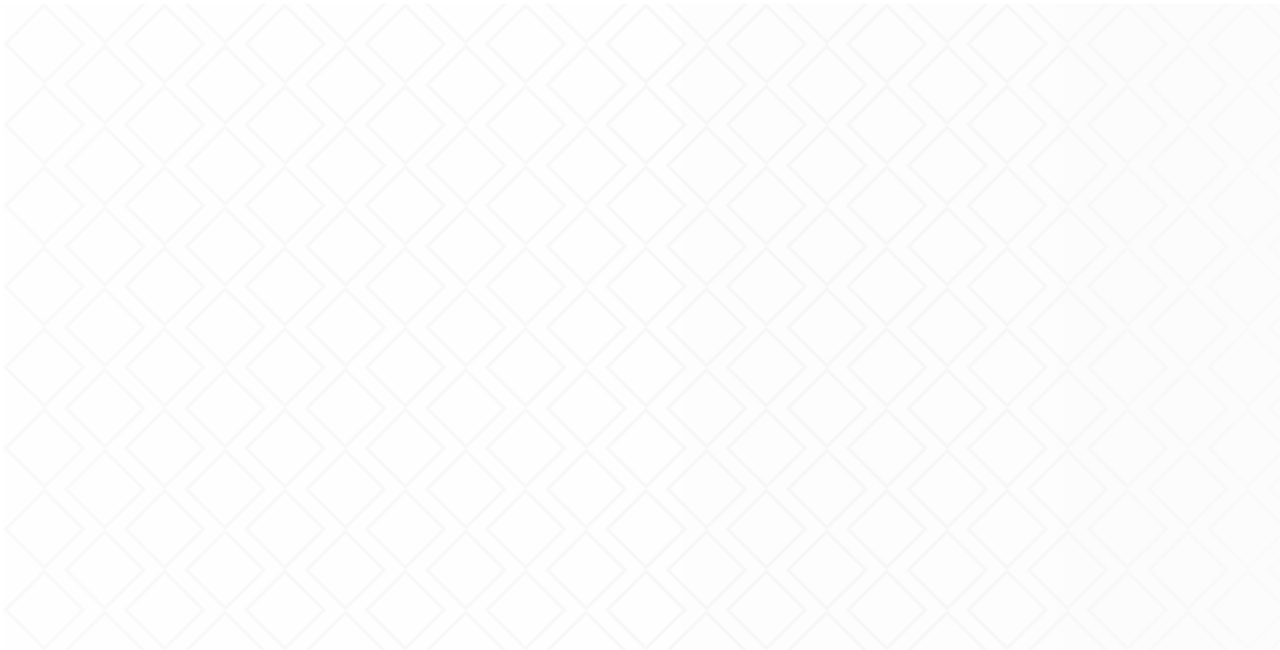
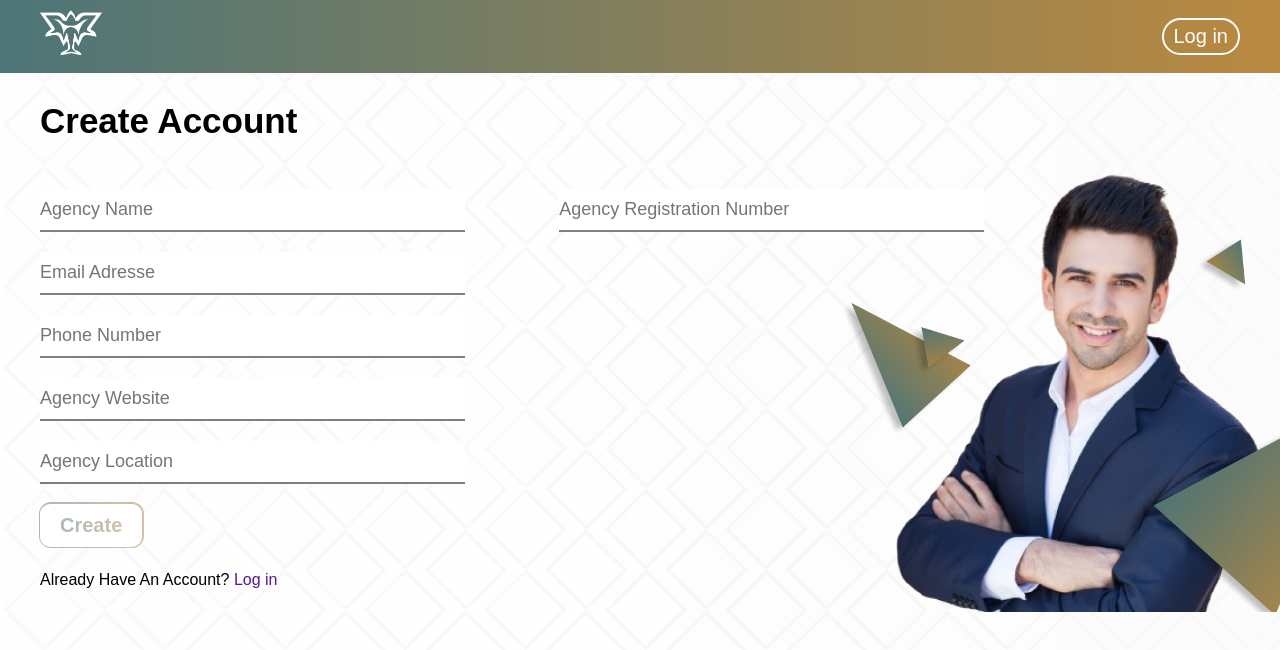
Before and after one commit to dhiaa00/Wanderlust--Traveling-Web-app, a React (Vite) app in the folder front-end/: page /signup/agency in a window 1280 px wide. Before the commit this address had no page. Shown: the top 650 px of the page. Built offline with nearby package versions, Linux system fonts and the light colour scheme; the HTML template or start-up script is replaced by a standard one.

Commit message:
front-end: creating singleTourPage for agency

```diff
--- a/front-end/src/App.jsx
+++ b/front-end/src/App.jsx
@@ -1,8 +1,9 @@
-import "./App.css";
 import { Routes, Route, Outlet } from "react-router-dom";
 import SignUp from "./pages/forms/SignUp";
 import SignUpTourist from "./pages/forms/SignUpTourist";
 import NavBar from "./components/navbar/NavBar";
+import SignUpAgency from "./pages/forms/SignUpAgency";
+import SingleTourPage from "./pages/Agency/SignleTour/SingleTourPage";
 
 function App() {
   return (
@@ -17,7 +18,9 @@
         }>
         <Route index element={<SignUp />} />
         <Route path="tourist" element={<SignUpTourist />} />
+        <Route path="agency" element={<SignUpAgency />} />
       </Route>
+      <Route path="/agencies" element={<SingleTourPage />} />
     </Routes>
   );
 }
--- /dev/null
+++ b/front-end/src/components/agency/navbar/AgencyNavbar.jsx
@@ -0,0 +1,22 @@
+import React from "react";
+
+const AgencyNavbar = () => {
+  const [displayMenu, setDisplayMenu] = useState(false);
+  return (
+    <div className="agency-navbar">
+      <div className="agency-navbar__logo"></div>
+      <div className="agency-navbar__links">
+        {displayMenu ? (
+          <div className="agency-navbar__menu">{/* waiting for design */}</div>
+        ) : (
+          // svg element for the menu icon
+          <svg path="../../../SVGs/menu icon.svg"></svg>
+        )}
+      </div>
+      {/* help icon */}
+      <svg path="../../../SVGs/help.svg"></svg>
+    </div>
+  );
+};
+
+export default AgencyNavbar;
--- a/front-end/src/components/navbar/NavBar.jsx
+++ b/front-end/src/components/navbar/NavBar.jsx
@@ -1,12 +1,15 @@
 import React from "react";
 import logo from "../../images/logo.png";
 import SignLog from "../buttons/SignLogBtn";
+import { Link } from "react-router-dom";
 import "./navbar.css";
 
 const NavBar = () => {
   return (
     <div className="navbar">
-      <img className="logo" src={logo} alt="logo" />
+      <Link to="/">
+        <img className="logo" src={logo} alt="logo" />
+      </Link>
       <SignLog text={"Log in"} />
     </div>
   );
--- a/front-end/src/index.css
+++ b/front-end/src/index.css
@@ -24,6 +24,7 @@
   background-image: url("./images/banner.png");
   background-repeat: no-repeat;
   background-size: cover;
+  overflow-x: hidden;
 }
 
 h1,
--- /dev/null
+++ b/front-end/src/pages/Agency/SignleTour/SingleTourPage.jsx
@@ -0,0 +1,13 @@
+import React from "react";
+import "./singletourpage.css";
+import AgencyNavbar from "../../../components/agency/navbar/AgencyNavbar";
+
+const SingleTourPage = () => {
+  return (
+    <div className="signle-tour-page">
+      <AgencyNavbar />
+    </div>
+  );
+};
+
+export default SingleTourPage;
--- /dev/null
+++ b/front-end/src/pages/forms/SignUpAgency.jsx
@@ -0,0 +1,34 @@
+import React from "react";
+import agency from "../../images/signUpAgency.png";
+import InputField from "../../components/Sign/InputField";
+import MainButton from "../../components/buttons/MainButton";
+import "./signupagency.css";
+
+const SignUpAgency = () => {
+  return (
+    <div className="sign-up-agency">
+      <div className="section-info">
+        <h1>Create Account</h1>
+        <form action="Post">
+          <div className="left-part">
+            <InputField title="Agency Name" />
+            <InputField title="Email Adresse" />
+            <InputField title="Phone Number" />
+            <InputField title="Agency Website" />
+            <InputField title="Agency Location" />
+            <MainButton text="Create" />
+            <p>
+              Already Have An Account? <a href="">Log in</a>
+            </p>
+          </div>
+          <div className="left-part">
+            <InputField title="Agency Registration Number" />
+          </div>
+        </form>
+      </div>
+      <img src={agency} alt="tourist" />
+    </div>
+  );
+};
+
+export default SignUpAgency;
--- a/front-end/src/pages/forms/SignUpTourist.jsx
+++ b/front-end/src/pages/forms/SignUpTourist.jsx
@@ -2,8 +2,8 @@
 import tourist from "../../images/signUpTourist.png";
 import InputField from "../../components/Sign/InputField";
 import MainButton from "../../components/buttons/MainButton";
+import GoogleAuth from "../../components/Sign/GoogleAuth";
 import "./signuptourist.css";
-import GoogleAuth from "../../components/Sign/GoogleAuth";
 
 const SignUpTourist = () => {
   return (
--- /dev/null
+++ b/front-end/src/pages/forms/signupagency.css
@@ -0,0 +1,43 @@
+.sign-up-agency {
+  display: flex;
+  justify-content: space-between;
+  width: 80%;
+  padding: 20px var(--x-padding) 20px;
+  position: relative;
+}
+.sign-up-agency img {
+  position: absolute;
+  bottom: 0;
+  right: 0;
+  transform: translateX(55%);
+  max-height: 450px;
+}
+.sign-up-agency .section-info {
+  width: 100%;
+  display: flex;
+  flex-direction: column;
+  justify-content: flex-start;
+  gap: 40px;
+}
+.sign-up-agency .section-info h1 {
+  font-size: 35px;
+  font-weight: 600;
+}
+
+/* form styles */
+
+.sign-up-agency form {
+  display: flex;
+  justify-content: space-between;
+  gap: 20px;
+}
+.sign-up-agency form .left-part,
+.sign-up-agency form .right-part {
+  display: flex;
+  flex-direction: column;
+  width: 45%;
+  gap: 20px;
+}
+.sign-up-agency .main-button {
+  align-self: flex-start;
+}
```
Also changed, not shown: front-end/src/SVGs/help.svg (added), front-end/src/SVGs/menu icon.svg (added), front-end/src/pages/Agency/SignleTour/singletourpage.css (added).
